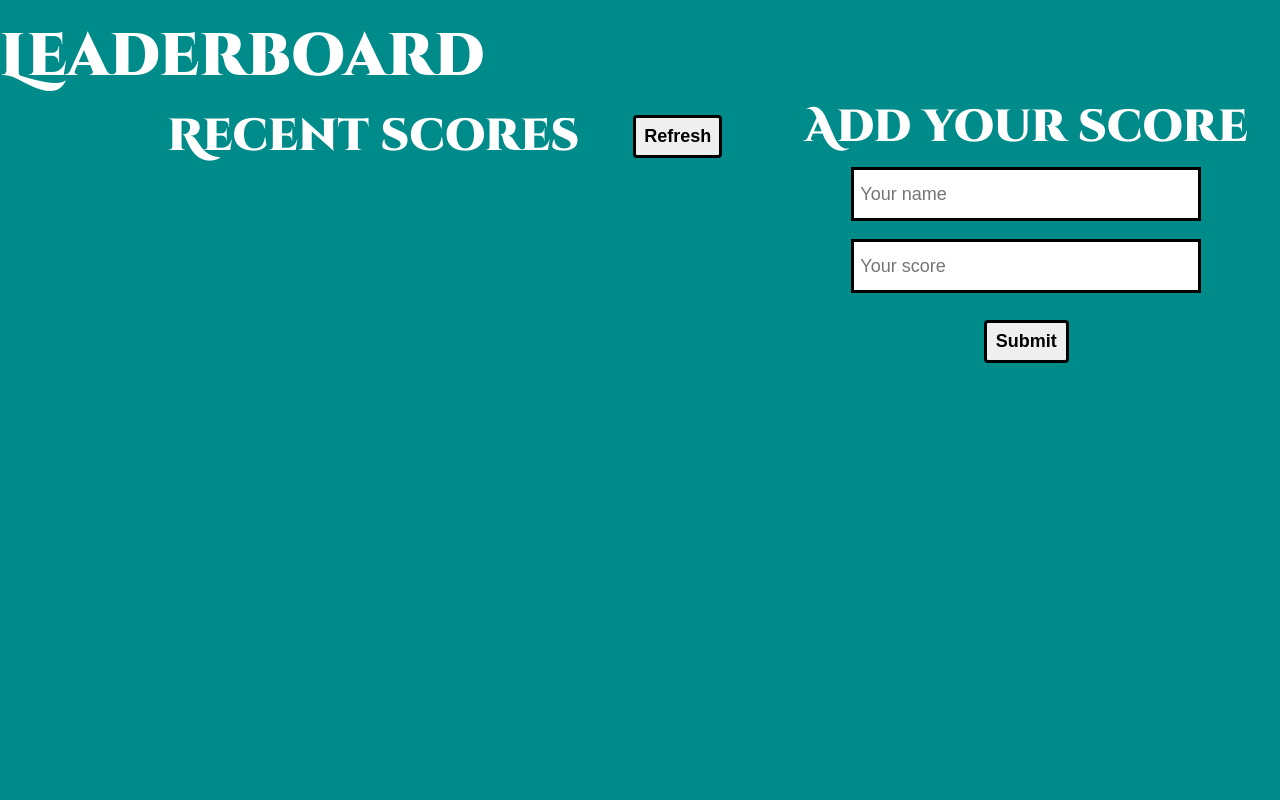
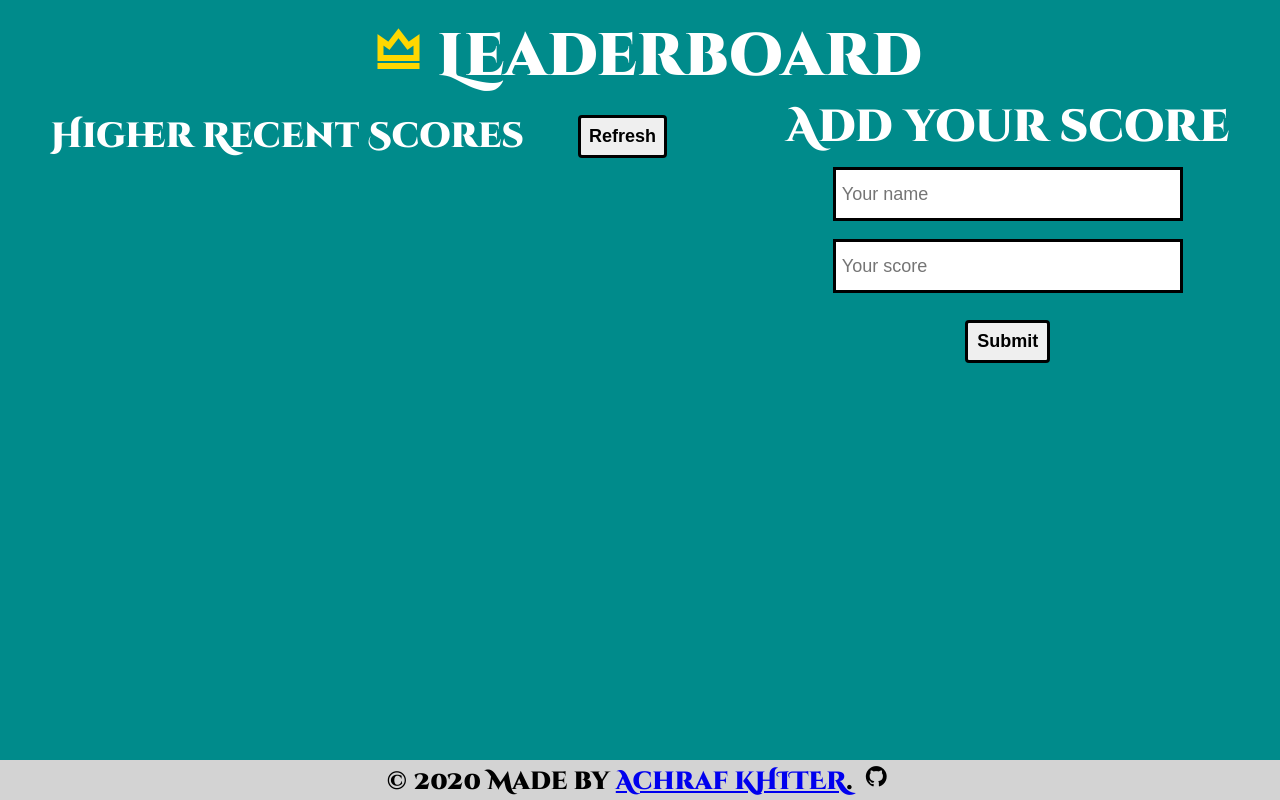
Before and after one commit to khitermedachraf/Leaderboard, a website built with webpack: page src/index.html in a window 1280 px wide. Built offline with nearby package versions, Linux system fonts and the light colour scheme; no server answers.

Commit message:
Add footer and icons

```diff
--- a/src/index.html
+++ b/src/index.html
@@ -3,16 +3,22 @@
   <head>
     <meta charset="UTF-8" />
     <meta name="viewport" content="width=device-width, initial-scale=1.0" />
+    <link
+      href="https://cdn.jsdelivr.net/npm/remixicon@2.5.0/fonts/remixicon.css"
+      rel="stylesheet"
+    />
     <title>Leaderboard App</title>
   </head>
   <body>
     <header>
-      <h1>Leaderboard</h1>
+      <h1><i class="ri-vip-crown-line"></i>Leaderboard</h1>
     </header>
     <main>
       <section class="recent-score">
         <div class="flex-row">
-          <div><h2>Recent scores</h2></div>
+          <div>
+            <h3>Higher Recent Scores</h3>
+          </div>
           <div><button type="button" class="refresh">Refresh</button></div>
         </div>
         <div>
@@ -33,5 +39,12 @@
         </form>
       </section>
     </main>
+    <footer>
+      <small>
+        &copy; 2020 Made by
+        <a href="https://github.com/khitermedachraf/">Achraf KHITER</a>.
+        <i class="ri-github-fill"></i>
+      </small>
+    </footer>
   </body>
 </html>
--- a/src/style.css
+++ b/src/style.css
@@ -17,6 +17,7 @@ body {
 
 header {
   margin-top: 1rem;
+  text-align: center;
 }
 main {
   display: flex;
@@ -95,3 +96,22 @@ input:focus {
   border: 3px solid grey;
   outline: none;
 }
+
+.ri-vip-crown-line {
+  font-size: 80%;
+  margin: 0 1rem;
+  color: gold;
+}
+
+footer {
+  position: absolute;
+  bottom: 0px;
+  width: 100%;
+  background-color: lightgray;
+  color: black;
+  text-align: center;
+}
+
+.ri-github-fill {
+  margin: auto 5px;
+}
```
